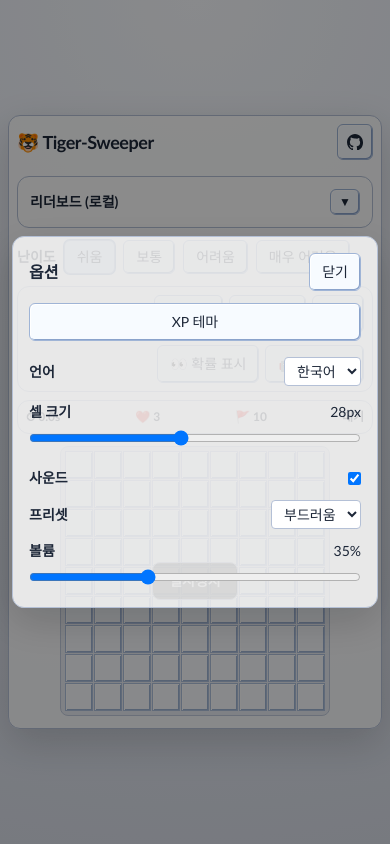
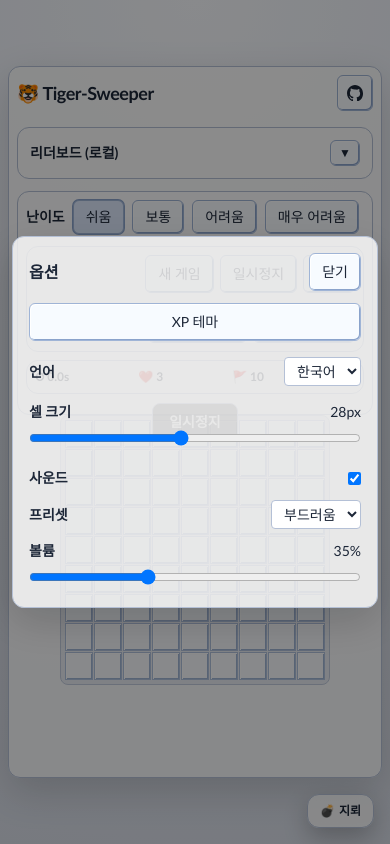
Before and after one commit to MTGVim/tiger-sweeper, a React (Vite) app: page / in a window 390 px wide. Both pictures are taken after a click on the button "옵션". Built offline with nearby package versions, Linux system fonts and the light colour scheme.

Commit message:
feat: improve mobile controls and sticky hud layout

```diff
--- a/src/App.tsx
+++ b/src/App.tsx
@@ -65,6 +65,8 @@
   });
   const [pressedCells, setPressedCells] = useState<Set<string>>(new Set());
   const [boardHostWidth, setBoardHostWidth] = useState(0);
+  const [isMobile, setIsMobile] = useState(false);
+  const [mobileInputMode, setMobileInputMode] = useState<'open' | 'flag'>('open');
 
   usePwa();
 
@@ -166,6 +168,28 @@
     };
   }, []);
 
+  useEffect(() => {
+    const updateViewportMode = () => {
+      const canMatch = typeof window.matchMedia === 'function';
+      const coarsePointer = canMatch ? window.matchMedia('(pointer: coarse)').matches : false;
+      const mobileLike = coarsePointer || window.innerWidth <= 900;
+      setIsMobile(mobileLike);
+    };
+
+    updateViewportMode();
+    window.addEventListener('resize', updateViewportMode);
+    window.addEventListener('orientationchange', updateViewportMode);
+    return () => {
+      window.removeEventListener('resize', updateViewportMode);
+      window.removeEventListener('orientationchange', updateViewportMode);
+    };
+  }, []);
+
+  useEffect(() => {
+    if (isMobile) return;
+    setMobileInputMode('open');
+  }, [isMobile]);
+
   const openOptions = () => setOptionsOpen(true);
   const closeOptions = () => setOptionsOpen(false);
 
@@ -236,14 +260,13 @@
           }}
         />
 
-        <div className="mt-3">
+        <div className="sticky top-2 z-20 mt-3 rounded-xl border border-[var(--border)] bg-[var(--panel)] p-2">
           <DifficultySelector
             difficulty={state.difficulty}
             label={t.difficultyLabel}
             labels={t.difficulty}
             onChange={(difficulty) => dispatch({ type: 'SET_DIFFICULTY', difficulty })}
           />
-        </div>
 
           <HUD
             status={state.status}
@@ -278,14 +301,17 @@
             onSoundPresetChange={(preset) => dispatch({ type: 'SET_SOUND_PRESET', preset })}
             onOpenOptions={openOptions}
           />
+        </div>
 
-        <div ref={boardHostRef} className="w-full min-w-0">
+        <div ref={boardHostRef} className={`w-full min-w-0 ${isMobile ? 'pb-20' : ''}`}>
           <Board
             board={state.board}
             cellSize={state.cellSize}
             boardScale={boardScale}
             disabled={state.paused || optionsOpen}
             obscured={state.paused || optionsOpen}
+            interactionMode={isMobile ? mobileInputMode : 'open'}
+            enableLongPressHaptics={isMobile}
             pausedLabel={t.board.paused}
             hintCell={state.hintCell}
             pressedCells={pressedCells}
@@ -308,8 +334,13 @@
               if (!state.paused && !optionsOpen) play('click');
             }}
             onFlag={(x, y) => {
+              const target = state.board[y]?.[x];
+              if (!target || target.isOpen || state.paused || optionsOpen || state.status === 'won' || state.status === 'lost') {
+                return false;
+              }
               dispatch({ type: 'TOGGLE_FLAG', x, y });
               if (!state.paused && !optionsOpen) play('flag');
+              return true;
             }}
           />
         </div>
@@ -405,6 +436,26 @@
         </div>
       ) : null}
 
+      {isMobile ? (
+        <button
+          className="fixed bottom-4 right-4 z-30 inline-flex items-center gap-1 rounded-xl border border-[var(--border)] bg-[var(--panel)] px-3 py-2 text-xs font-bold shadow-[0_10px_24px_rgb(0_0_0_/_24%)]"
+          onClick={() => setMobileInputMode((prev) => (prev === 'open' ? 'flag' : 'open'))}
+          aria-pressed={mobileInputMode === 'flag'}
+          aria-label={
+            language === 'ko'
+              ? mobileInputMode === 'open'
+                ? '현재 지뢰 모드, 탭하면 깃발 모드'
+                : '현재 깃발 모드, 탭하면 지뢰 모드'
+              : mobileInputMode === 'open'
+                ? 'Mine mode enabled, tap to switch to flag mode'
+                : 'Flag mode enabled, tap to switch to mine mode'
+          }
+        >
+          <span>{mobileInputMode === 'open' ? '💣' : '🚩'}</span>
+          <span>{mobileInputMode === 'open' ? (language === 'ko' ? '지뢰' : 'Mine') : language === 'ko' ? '깃발' : 'Flag'}</span>
+        </button>
+      ) : null}
+
     </div>
   );
 };
--- a/src/components/Board/Board.tsx
+++ b/src/components/Board/Board.tsx
@@ -7,6 +7,8 @@
   boardScale?: number;
   disabled?: boolean;
   obscured?: boolean;
+  interactionMode?: 'open' | 'flag';
+  enableLongPressHaptics?: boolean;
   pausedLabel?: string;
   noticeMessage?: string | null;
   hintCell?: { x: number; y: number } | null;
@@ -15,7 +17,7 @@
   onPressStart?: (x: number, y: number) => void;
   onPressEnd?: () => void;
   onOpen: (x: number, y: number) => void;
-  onFlag: (x: number, y: number) => void;
+  onFlag: (x: number, y: number) => boolean;
 }
 
 export const Board = ({
@@ -24,6 +26,8 @@
   boardScale = 1,
   disabled = false,
   obscured = false,
+  interactionMode = 'open',
+  enableLongPressHaptics = false,
   pausedLabel = 'Paused',
   noticeMessage = null,
   hintCell = null,
@@ -64,6 +68,8 @@
                 highlighted={hintCell?.x === cell.x && hintCell?.y === cell.y}
                 pressed={pressedCells.has(`${cell.x},${cell.y}`)}
                 mineProbability={probabilityHints.get(`${cell.x},${cell.y}`)}
+                interactionMode={interactionMode}
+                enableLongPressHaptics={enableLongPressHaptics}
                 onPressStart={onPressStart}
                 onPressEnd={onPressEnd}
                 onOpen={onOpen}
@@ -73,14 +79,14 @@
           </div>
         </div>
         {obscured ? (
-          <div className="pointer-events-none absolute inset-0 grid place-items-center">
+          <div className="pointer-events-none fixed inset-0 z-30 grid place-items-center">
             <div className="rounded-lg border border-[var(--border)] bg-black/55 px-4 py-2 text-sm font-semibold text-white">
               {pausedLabel}
             </div>
           </div>
         ) : null}
         {!obscured && noticeMessage ? (
-          <div className="pointer-events-none absolute inset-0 grid place-items-center">
+          <div className="pointer-events-none fixed inset-0 z-30 grid place-items-center">
             <div className="rounded-lg border border-[var(--border)] bg-black/55 px-4 py-2 text-sm font-semibold text-white">
               {noticeMessage}
             </div>
--- a/src/components/Cell/Cell.tsx
+++ b/src/components/Cell/Cell.tsx
@@ -7,10 +7,12 @@
   highlighted?: boolean;
   pressed?: boolean;
   mineProbability?: number;
+  interactionMode?: 'open' | 'flag';
+  enableLongPressHaptics?: boolean;
   onPressStart?: (x: number, y: number) => void;
   onPressEnd?: () => void;
   onOpen: (x: number, y: number) => void;
-  onFlag: (x: number, y: number) => void;
+  onFlag: (x: number, y: number) => boolean;
 }
 
 const numberClass = (n: number): string => {
@@ -31,6 +33,8 @@
   highlighted = false,
   pressed = false,
   mineProbability,
+  interactionMode = 'open',
+  enableLongPressHaptics = false,
   onPressStart,
   onPressEnd,
   onOpen,
@@ -75,6 +79,10 @@
   };
 
   const numberColor = !obscured && cell.isOpen ? numberClass(cell.adjacentMines) : '';
+  const vibrate = () => {
+    if (!enableLongPressHaptics || typeof navigator === 'undefined' || !('vibrate' in navigator)) return;
+    navigator.vibrate(20);
+  };
 
   return (
     <button
@@ -89,6 +97,12 @@
         if (obscured) return;
         if (suppressClickRef.current) {
           suppressClickRef.current = false;
+          return;
+        }
+        if (interactionMode === 'flag') {
+          if (!cell.isOpen) {
+            onFlag(cell.x, cell.y);
+          }
           return;
         }
         onOpen(cell.x, cell.y);
@@ -111,7 +125,8 @@
         clearTouchTimer();
         touchTimerRef.current = window.setTimeout(() => {
           suppressClickRef.current = true;
-          onFlag(cell.x, cell.y);
+          const changed = onFlag(cell.x, cell.y);
+          if (changed) vibrate();
         }, 350);
       }}
       onTouchEnd={() => {
--- a/src/components/HUD/HUD.tsx
+++ b/src/components/HUD/HUD.tsx
@@ -83,16 +83,9 @@
         </button>
         <button className={buttonClass} onClick={onOpenOptions}>{labels.options}</button>
         <div className="basis-full" />
-        <button
-          className={`${buttonClass} ml-auto ${showProbabilities ? 'bg-[var(--btn-bg-active)] shadow-[inset_-1px_-1px_0_var(--btn-hi),inset_1px_1px_0_var(--btn-lo)] translate-y-[1px]' : ''}`}
-          onClick={onToggleProbabilities}
-          aria-pressed={showProbabilities}
-        >
-          {labels.probability}
-        </button>
         <div className="relative inline-flex flex-col items-end">
           <button
-            className={`${buttonClass} ${aiMode ? 'bg-[var(--btn-bg-active)] shadow-[inset_-1px_-1px_0_var(--btn-hi),inset_1px_1px_0_var(--btn-lo)] translate-y-[1px]' : ''}`}
+            className={`${buttonClass} ml-auto ${aiMode ? 'bg-[var(--btn-bg-active)] shadow-[inset_-1px_-1px_0_var(--btn-hi),inset_1px_1px_0_var(--btn-lo)] translate-y-[1px]' : ''}`}
             onClick={onToggleAI}
             disabled={autoSolveDisabled}
             aria-pressed={aiMode}
@@ -114,6 +107,13 @@
             </div>
           ) : null}
         </div>
+        <button
+          className={`${buttonClass} ${showProbabilities ? 'bg-[var(--btn-bg-active)] shadow-[inset_-1px_-1px_0_var(--btn-hi),inset_1px_1px_0_var(--btn-lo)] translate-y-[1px]' : ''}`}
+          onClick={onToggleProbabilities}
+          aria-pressed={showProbabilities}
+        >
+          {labels.probability}
+        </button>
       </div>
 
       <div className="flex min-w-0 items-center justify-between gap-2 rounded-xl border border-[var(--border)] bg-white/60 p-2 text-xs font-bold sm:p-3 sm:text-base">
--- a/src/core/difficulties.ts
+++ b/src/core/difficulties.ts
@@ -6,3 +6,12 @@
   hard: { width: 24, height: 16, mines: 72 },
   veryHard: { width: 30, height: 16, mines: 99 }
 };
+
+export const getBoardConfig = (difficulty: Difficulty): DifficultyConfig => {
+  const config = DIFFICULTIES[difficulty];
+  return {
+    width: Math.min(config.width, config.height),
+    height: Math.max(config.width, config.height),
+    mines: config.mines
+  };
+};
--- a/src/core/game.ts
+++ b/src/core/game.ts
@@ -1,4 +1,4 @@
-import { DIFFICULTIES } from './difficulties';
+import { getBoardConfig } from './difficulties';
 import type { Board, Cell, Difficulty } from './types';
 
 const directions = [
@@ -13,7 +13,7 @@
 ] as const;
 
 export const createEmptyBoard = (difficulty: Difficulty): Board => {
-  const { width, height } = DIFFICULTIES[difficulty];
+  const { width, height } = getBoardConfig(difficulty);
   return Array.from({ length: height }, (_, y) =>
     Array.from({ length: width }, (_, x): Cell => ({
       x,
```
Lines whose indentation alone changed are shown as unchanged.
